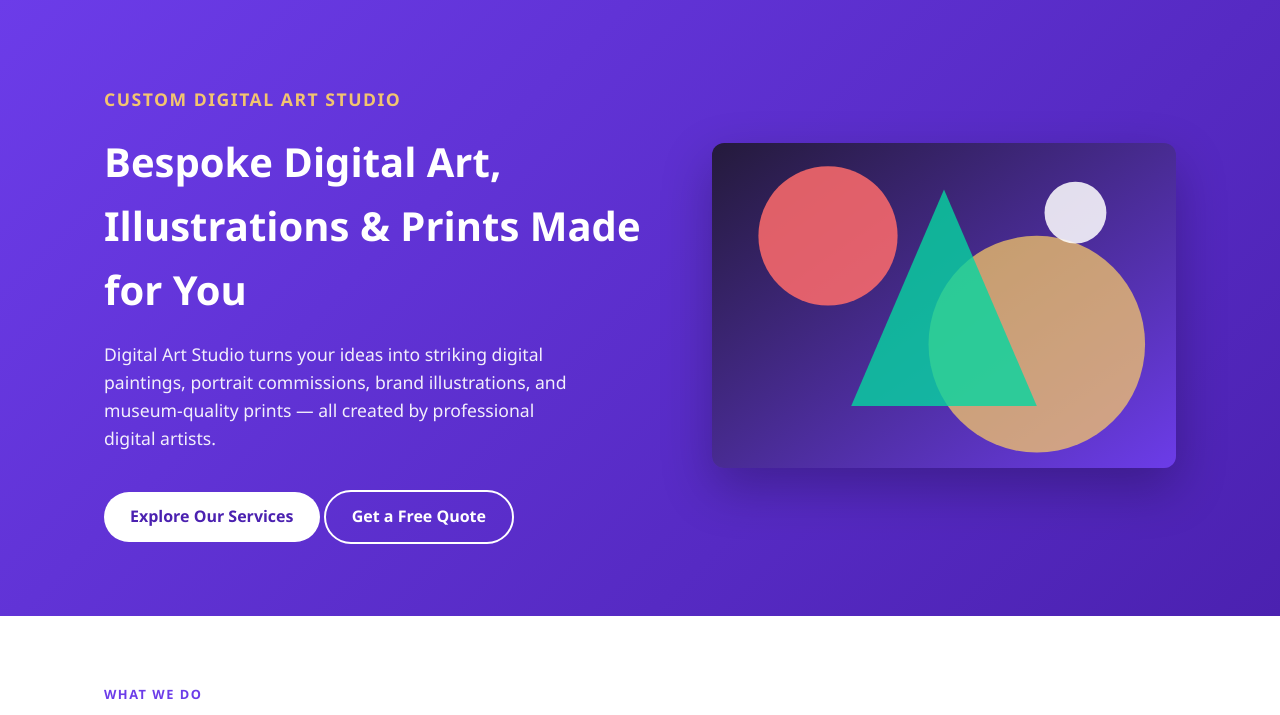
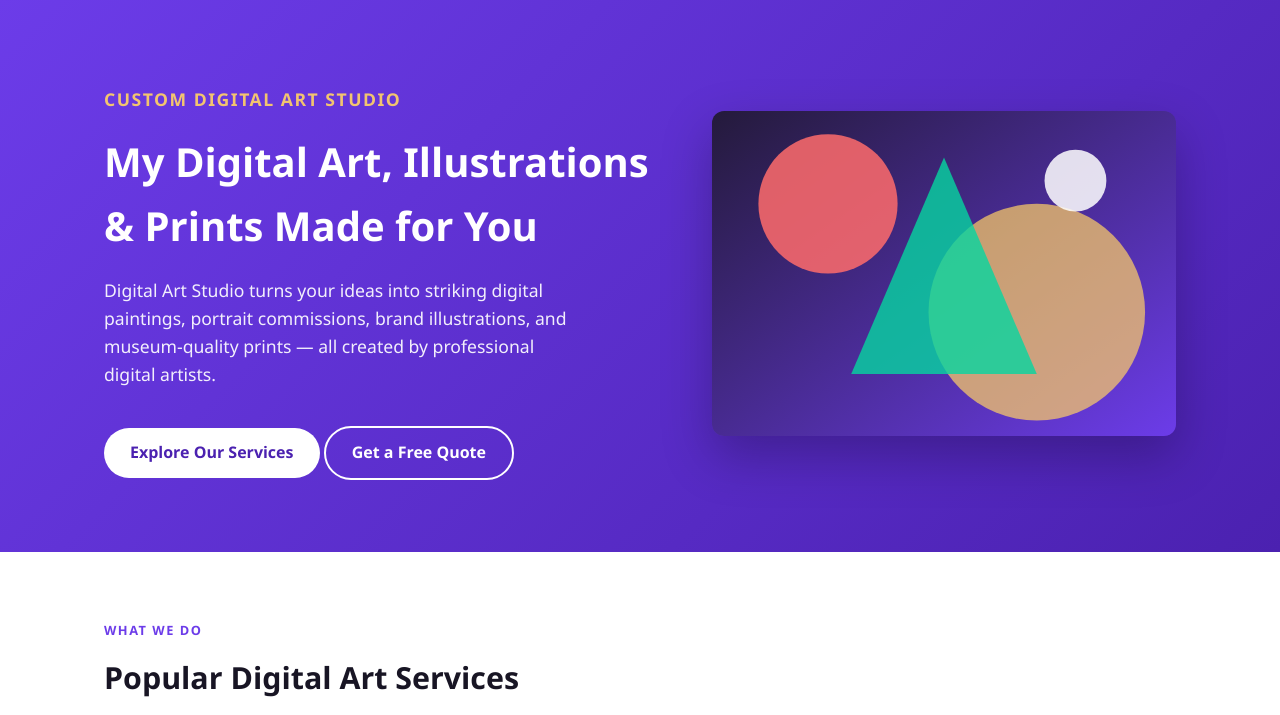
Before and after one commit to Nimrajaved618/SEO, a plain HTML site: page index.html in a window 1280 px wide. Shown: the part 74-789 px from the top of the page. Drawn offline with Linux system fonts and the light colour scheme.

Commit message:
Update heading text for digital art studio

```diff
--- a/index.html
+++ b/index.html
@@ -72,7 +72,7 @@
       <div class="container">
         <div class="hero-copy">
           <p class="eyebrow" style="color:#ffd166;">Custom Digital Art Studio</p>
-          <h1>Bespoke Digital Art, Illustrations &amp; Prints Made for You</h1>
+          <h1>My Digital Art, Illustrations &amp; Prints Made for You</h1>
           <p>Digital Art Studio turns your ideas into striking digital paintings, portrait commissions, brand illustrations, and museum-quality prints — all created by professional digital artists.</p>
           <a class="btn" href="services.html">Explore Our Services</a>
           <a class="btn btn-outline" href="contact.html">Get a Free Quote</a>
```
